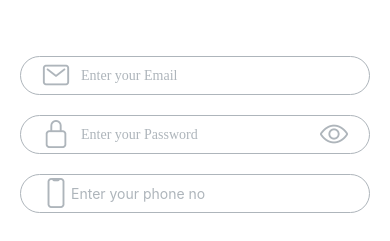
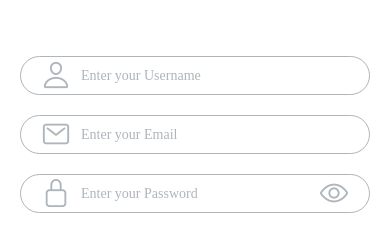
Before and after one commit to dead10GOD/app01, a React Native app: screen /SignUp in a window 390 px wide. Shown: the part 148-389 px from the top of the page. Built offline with nearby package versions, Linux system fonts and the light colour scheme.

Commit message:
first commit

```diff
--- a/package.json
+++ b/package.json
@@ -10,8 +10,10 @@
     "test": "jest"
   },
   "dependencies": {
-    "@react-navigation/native": "^7.0.9",
-    "@react-navigation/native-stack": "^7.1.10",
+    "@react-native-async-storage/async-storage": "^2.1.0",
+    "@react-navigation/native": "^7.0.12",
+    "@react-navigation/native-stack": "^7.1.13",
+    "axios": "^1.7.8",
     "react": "18.3.1",
     "react-native": "0.76.3",
     "react-native-safe-area-context": "^4.14.0",
--- a/src/screen/LoginScreen.jsx
+++ b/src/screen/LoginScreen.jsx
@@ -1,22 +1,76 @@
-import { StyleSheet, Text, View, TouchableOpacity, TextInput } from 'react-native'
-import React, { useState } from 'react'
+import {
+  StyleSheet,
+  Text,
+  View,
+  TouchableOpacity,
+  TextInput,
+  Alert,
+} from 'react-native';
+import React, {useState} from 'react';
 import Ionicons from 'react-native-vector-icons/Ionicons';
-import { colors } from '../utils/colors';
-import { fonts } from '../utils/fonts';
-import { useNavigation } from '@react-navigation/native';
+import axios from 'axios';
+import {colors} from '../utils/colors';
+import {fonts} from '../utils/fonts';
+import {useNavigation} from '@react-navigation/native';
+
 const LoginScreen = () => {
   const navigation = useNavigation();
   const [secureEntry, setSecureEntry] = useState(true);
+
+  // State for user inputs
+  const [username, setUsername] = useState('');
+  const [password, setPassword] = useState('');
+
   const handleGoBack = () => {
     navigation.goBack();
   };
+
   const handleSignup = () => {
-        navigation.navigate("SignUp");
+    navigation.navigate('SignUp');
   };
+
+  const handleLogin = async () => {
+    const loginData = {
+      username,
+      password,
+    };
+
+    try {
+      const response = await axios.post(
+        'http://10.0.2.2:8080/api/login',
+        loginData,
+      ); // Use '10.0.2.2' for Android Emulator
+      if (response.status === 200) {
+        Alert.alert('Success', response.data); // Show success message
+        // Navigate or perform further actions after successful login
+      }
+    } catch (error) {
+      if (error.response) {
+        if (error.response.status === 401) {
+          Alert.alert('Error', 'Invalid credentials'); // Handle unauthorized error
+        } else {
+          Alert.alert(
+            'Error',
+            'An unexpected error occurred. Please try again.',
+          );
+        }
+      } else {
+        Alert.alert(
+          'Error',
+          'Unable to connect to the server. Please check your connection.',
+        );
+      }
+    }
+  };
+
   return (
     <View style={styles.container}>
       <TouchableOpacity style={styles.backButtonWrapper} onPress={handleGoBack}>
-                <Ionicons name={'arrow-back-outline'} size={25} color={colors.primary} />
+        <Ionicons
+          name={'arrow-back-outline'}
+          size={25}
+          color={colors.primary}
+        />
       </TouchableOpacity>
       <View style={styles.textContainer}>
         <Text style={styles.headingText}>Hey,</Text>
@@ -25,23 +79,42 @@ const LoginScreen = () => {
       </View>
       {/* form */}
       <View style={styles.formContainer}>
+        {/* Username Input */}
         <View style={styles.inputContainer}>
-                    <Ionicons name='mail-outline' size={30} color={colors.secondary} />
-                    <TextInput style={styles.TextInput} placeholder='Enter your Email' placeholderTextColor={colors.secondary} keyboardType='email-address ' />
+          <Ionicons name="person-outline" size={30} color={colors.secondary} />
+          <TextInput
+            style={styles.TextInput}
+            placeholder="Enter your Username"
+            placeholderTextColor={colors.secondary}
+            value={username}
+            onChangeText={setUsername}
+          />
         </View>
+        {/* Password Input */}
         <View style={styles.inputContainer}>
-                    <Ionicons name='lock-closed-outline' size={30} color={colors.secondary} />
-                    <TextInput style={styles.TextInput} placeholder='Enter your Password' placeholderTextColor={colors.secondary} secureTextEntry={secureEntry} />
-                    <TouchableOpacity onPress={() => {
-                        setSecureEntry((prev) => !prev);
-                    }}>
-                        <Ionicons name='eye-outline' size={30} color={colors.secondary} />
+          <Ionicons
+            name="lock-closed-outline"
+            size={30}
+            color={colors.secondary}
+          />
+          <TextInput
+            style={styles.TextInput}
+            placeholder="Enter your Password"
+            placeholderTextColor={colors.secondary}
+            secureTextEntry={secureEntry}
+            value={password}
+            onChangeText={setPassword}
+          />
+          <TouchableOpacity onPress={() => setSecureEntry(prev => !prev)}>
+            <Ionicons name="eye-outline" size={30} color={colors.secondary} />
           </TouchableOpacity>
         </View>
         <TouchableOpacity>
           <Text style={styles.forgotPasswordText}>Forgot Password?</Text>
         </TouchableOpacity>
-                <TouchableOpacity style={styles.loginButtonWrapper}>
+        <TouchableOpacity
+          style={styles.loginButtonWrapper}
+          onPress={handleLogin}>
           <Text style={styles.loginText}>LOGIN</Text>
         </TouchableOpacity>
         <View style={styles.footerContainer}>
@@ -51,12 +124,11 @@ const LoginScreen = () => {
           </TouchableOpacity>
         </View>
       </View>
+    </View>
+  );
+};
 
-        </View>
-    )
-}
-
-export default LoginScreen
+export default LoginScreen;
 
 const styles = StyleSheet.create({
   container: {
@@ -99,7 +171,7 @@ const styles = StyleSheet.create({
     fontFamily: fonts.Light,
   },
   forgotPasswordText: {
-        textAlign: "right",
+    textAlign: 'right',
     color: colors.primary,
     fontFamily: fonts.SemiBold,
     marginVertical: 10,
@@ -113,14 +185,13 @@ const styles = StyleSheet.create({
     color: colors.white,
     fontSize: 20,
     fontFamily: fonts.SemiBold,
-        textAlign: "center",
+    textAlign: 'center',
     padding: 10,
-
   },
   footerContainer: {
-        flexDirection: "row",
-        justifyContent: "center",
-        alignItems: "center",
+    flexDirection: 'row',
+    justifyContent: 'center',
+    alignItems: 'center',
     marginVertical: 20,
     gap: 5,
   },
@@ -132,4 +203,4 @@ const styles = StyleSheet.create({
     color: colors.primary,
     fontFamily: fonts.Bold,
   },
-})
+});
--- a/src/screen/SignupScreen.jsx
+++ b/src/screen/SignupScreen.jsx
@@ -1,22 +1,75 @@
-import { StyleSheet, Text, View, TouchableOpacity, TextInput } from 'react-native'
-import React, { useState } from 'react'
+import {
+  StyleSheet,
+  Text,
+  View,
+  TouchableOpacity,
+  TextInput,
+  Alert,
+} from 'react-native';
+import React, {useState} from 'react';
 import Ionicons from 'react-native-vector-icons/Ionicons';
-import { colors } from '../utils/colors';
-import { fonts } from '../utils/fonts';
-import { useNavigation } from '@react-navigation/native';
+import axios from 'axios';
+import {colors} from '../utils/colors';
+import {fonts} from '../utils/fonts';
+import {useNavigation} from '@react-navigation/native';
+
 const SignupScreen = () => {
   const navigation = useNavigation();
   const [secureEntry, setSecureEntry] = useState(true);
+
+  // State for user inputs
+  const [username, setUsername] = useState('');
+  const [email, setEmail] = useState('');
+  const [password, setPassword] = useState('');
+
   const handleGoBack = () => {
     navigation.goBack();
   };
-    const handleSignup = () => {
-        navigation.navigate("SignUp");
+
+  const handleSignup = async () => {
+    const userData = {
+      username,
+      email,
+      password,
     };
+
+    try {
+      const response = await axios.post(
+        'http://10.0.2.2:8080/api/users',
+        userData,
+      );
+
+      if (response.status === 201) {
+        Alert.alert('Success', 'User created successfully!');
+        navigation.navigate('Login'); // Navigate to Login on successful sign-up
+      }
+    } catch (error) {
+      if (error.response) {
+        if (error.response.status === 409) {
+          Alert.alert('Error', error.response.data); // Handle conflict errors (e.g., username or email exists)
+        } else {
+          Alert.alert(
+            'Error',
+            'An unexpected error occurred. Please try again.',
+          );
+        }
+      } else {
+        Alert.alert(
+          'Error',
+          'Unable to connect to the server. Please check your connection.',
+        );
+      }
+    }
+  };
+
   return (
     <View style={styles.container}>
       <TouchableOpacity style={styles.backButtonWrapper} onPress={handleGoBack}>
-                <Ionicons name={'arrow-back-outline'} size={25} color={colors.primary} />
+        <Ionicons
+          name={'arrow-back-outline'}
+          size={25}
+          color={colors.primary}
+        />
       </TouchableOpacity>
       <View style={styles.textContainer}>
         <Text style={styles.headingText}>Let's get</Text>
@@ -24,42 +77,57 @@ const SignupScreen = () => {
       </View>
       {/* form */}
       <View style={styles.formContainer}>
+        {/* Username Input */}
         <View style={styles.inputContainer}>
-                    <Ionicons name='mail-outline' size={30} color={colors.secondary} />
-                    <TextInput style={styles.TextInput} placeholder='Enter your Email' placeholderTextColor={colors.secondary} keyboardType='email-address ' />
+          <Ionicons name="person-outline" size={30} color={colors.secondary} />
+          <TextInput
+            style={styles.TextInput}
+            placeholder="Enter your Username"
+            placeholderTextColor={colors.secondary}
+            value={username}
+            onChangeText={setUsername}
+          />
         </View>
+        {/* Email Input */}
         <View style={styles.inputContainer}>
-                    <Ionicons name='lock-closed-outline' size={30} color={colors.secondary} />
-                    <TextInput style={styles.TextInput} placeholder='Enter your Password' placeholderTextColor={colors.secondary} secureTextEntry={secureEntry} />
-                    <TouchableOpacity onPress={() => {
-                        setSecureEntry((prev) => !prev);
-                    }}>
-                        <Ionicons name='eye-outline' size={30} color={colors.secondary} />
-                    </TouchableOpacity>
+          <Ionicons name="mail-outline" size={30} color={colors.secondary} />
+          <TextInput
+            style={styles.TextInput}
+            placeholder="Enter your Email"
+            placeholderTextColor={colors.secondary}
+            keyboardType="email-address"
+            value={email}
+            onChangeText={setEmail}
+          />
         </View>
+        {/* Password Input */}
         <View style={styles.inputContainer}>
           <Ionicons
-                        name={"phone-portrait-outline"}
+            name="lock-closed-outline"
             size={30}
             color={colors.secondary}
           />
           <TextInput
-                        style={styles.textInput}
-                        placeholder="Enter your phone no"
+            style={styles.TextInput}
+            placeholder="Enter your Password"
             placeholderTextColor={colors.secondary}
             secureTextEntry={secureEntry}
-                        keyboardType="phone-pad"
+            value={password}
+            onChangeText={setPassword}
           />
+          <TouchableOpacity onPress={() => setSecureEntry(prev => !prev)}>
+            <Ionicons name="eye-outline" size={30} color={colors.secondary} />
+          </TouchableOpacity>
         </View>
-                <TouchableOpacity style={styles.loginButtonWrapper}>
+        <TouchableOpacity
+          style={styles.loginButtonWrapper}
+          onPress={handleSignup}>
           <Text style={styles.loginText}>SIGN-UP</Text>
         </TouchableOpacity>
-
       </View>
-
     </View>
-    )
-}
+  );
+};
 
 export default SignupScreen;
 
@@ -103,12 +171,6 @@ const styles = StyleSheet.create({
     paddingHorizontal: 10,
     fontFamily: fonts.Light,
   },
-    forgotPasswordText: {
-        textAlign: "right",
-        color: colors.primary,
-        fontFamily: fonts.SemiBold,
-        marginVertical: 10,
-    },
   loginButtonWrapper: {
     backgroundColor: colors.primary,
     borderRadius: 100,
@@ -118,23 +180,7 @@ const styles = StyleSheet.create({
     color: colors.white,
     fontSize: 20,
     fontFamily: fonts.SemiBold,
-        textAlign: "center",
+    textAlign: 'center',
     padding: 10,
-
   },
-    footerContainer: {
-        flexDirection: "row",
-        justifyContent: "center",
-        alignItems: "center",
-        marginVertical: 20,
-        gap: 5,
-    },
-    accountText: {
-        color: colors.primary,
-        fontFamily: fonts.Regular,
-    },
-    signupText: {
-        color: colors.primary,
-        fontFamily: fonts.Bold,
-    },
-})
+});
```
Also changed, not shown: 1 other file (tests, documents, lock files or other folders). Lines whose indentation alone changed are shown as unchanged.
